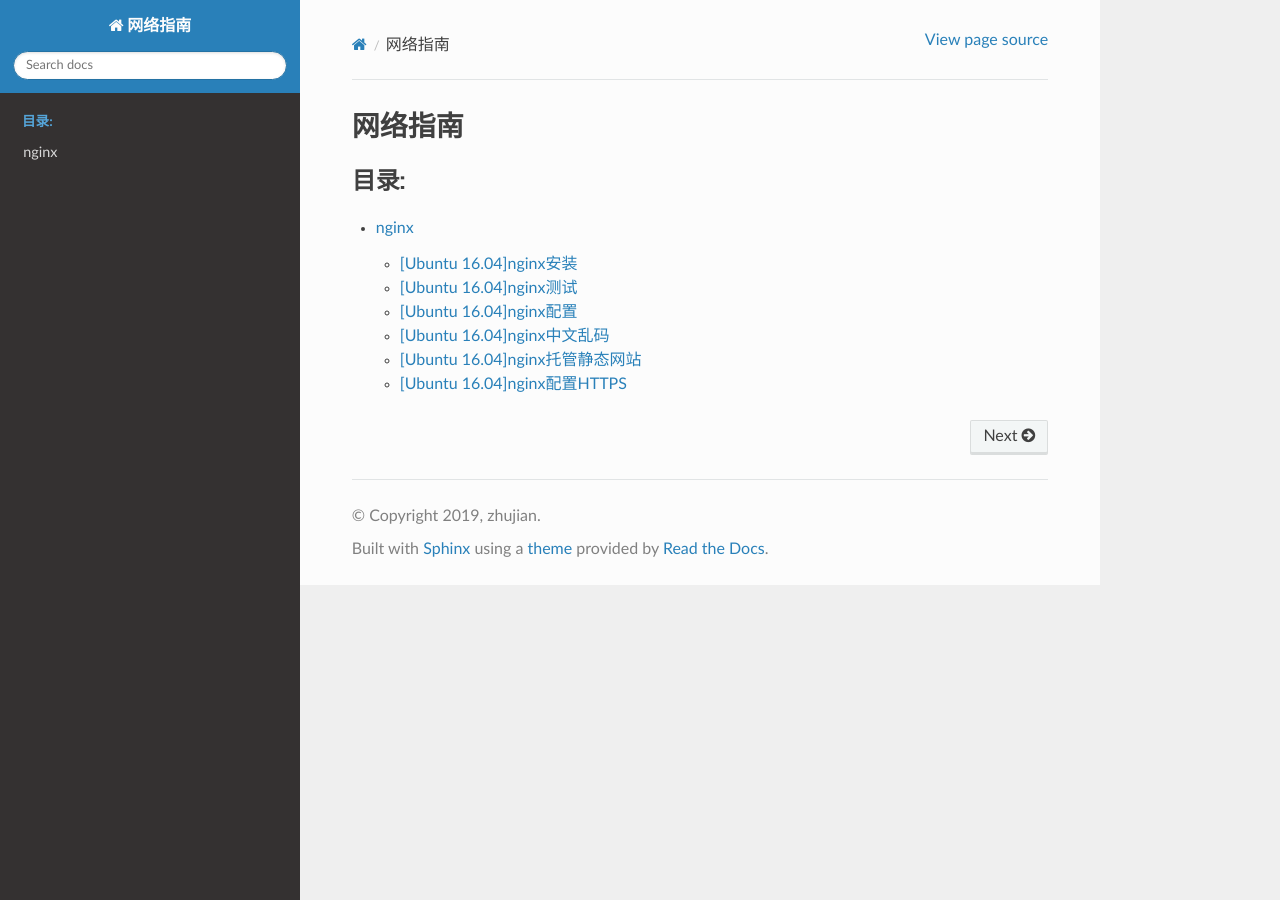
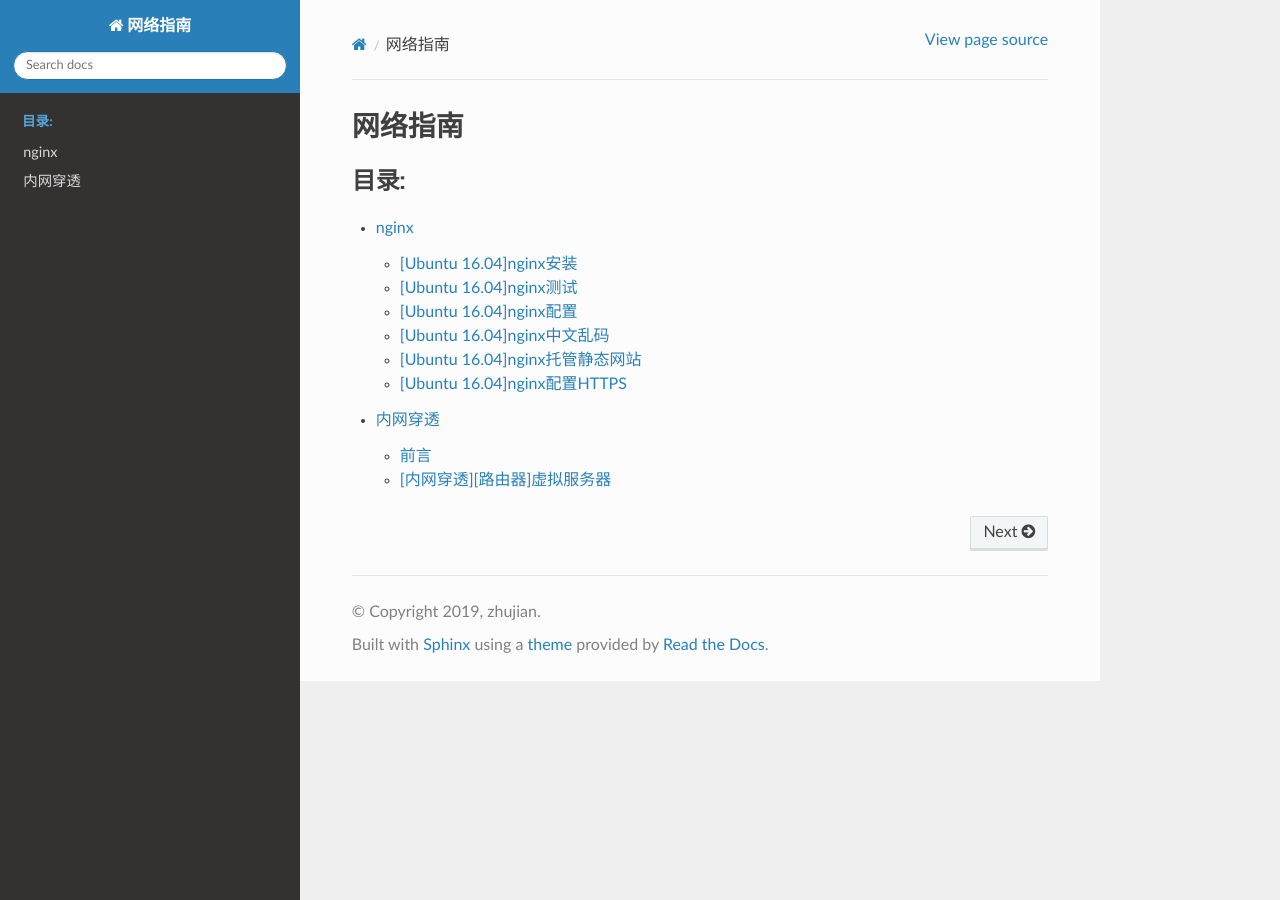
Before and after one commit to Document-Collection/network-guide, a Sphinx documentation site: the page built from docs/source/index.rst, in a window 1280 px wide. Built offline with Sphinx 7.4.7 and the Read the Docs theme 2.0.0, drawn with Linux system fonts in a browser that asks for light colours.

Commit message:
docs(内网穿透): 添加前言和路由器虚拟服务器设置文档

```diff
--- a/docs/source/index.rst
+++ b/docs/source/index.rst
@@ -11,3 +11,4 @@
    :caption: 目录:
 
    nginx
+   net-traversal
--- /dev/null
+++ b/docs/source/net-traversal.rst
@@ -0,0 +1,12 @@
+
+
+
+内网穿透
+========
+
+.. toctree::
+   :maxdepth: 2
+   :caption: 目录:
+
+   net-traversal/前言
+   net-traversal/[内网穿透][路由器]虚拟服务器
--- /dev/null
+++ b/docs/source/net-traversal/[内网穿透][路由器]虚拟服务器.md
@@ -0,0 +1,18 @@
+
+# [内网穿透][路由器]虚拟服务器
+
+参考：[路由器虚拟服务器（端口映射）设置指导](https://service.tp-link.com.cn/detail_article_69.html)
+
+最方面的操作就是通过路由器的虚拟服务器功能进行端口映射
+
+## 设置
+
+进入设置页面，选择`高级功能`->`虚拟服务器`，点击`新增`按钮
+
+![](./imgs/router-visual-setting.png)
+
+输入规则名称（*自定义*）、生效接口（*就是WAN口，默认仅有一个WAN1口*）、外部端口、内部端口、内部服务器`IP`
+
+## 实验室使用
+
+因为实验室局域网位于学校大局域网下，所以通过路由器的虚拟服务器功能映射出去的端口仍旧处于内网中，`github`无法访问
--- /dev/null
+++ b/docs/source/net-traversal/前言.md
@@ -0,0 +1,15 @@
+
+# 前言
+
+参考:
+
+[内网穿透](https://baike.baidu.com/item/%E5%86%85%E7%BD%91%E7%A9%BF%E9%80%8F)
+
+[nat穿透](https://baike.baidu.com/item/nat%E7%A9%BF%E9%80%8F)
+
+在学校实验室使用`Jenkins`，想要实现`github`连接，所以需要进行内网穿透，将局域网端口映射到公网
+
+常用的内网穿透方法包括
+
+1. 路由器的虚拟服务器设置
+2. 花生壳的内网穿透服务
```
Also changed, not shown: docs/source/net-traversal/imgs/router-visual-setting.png (added).
